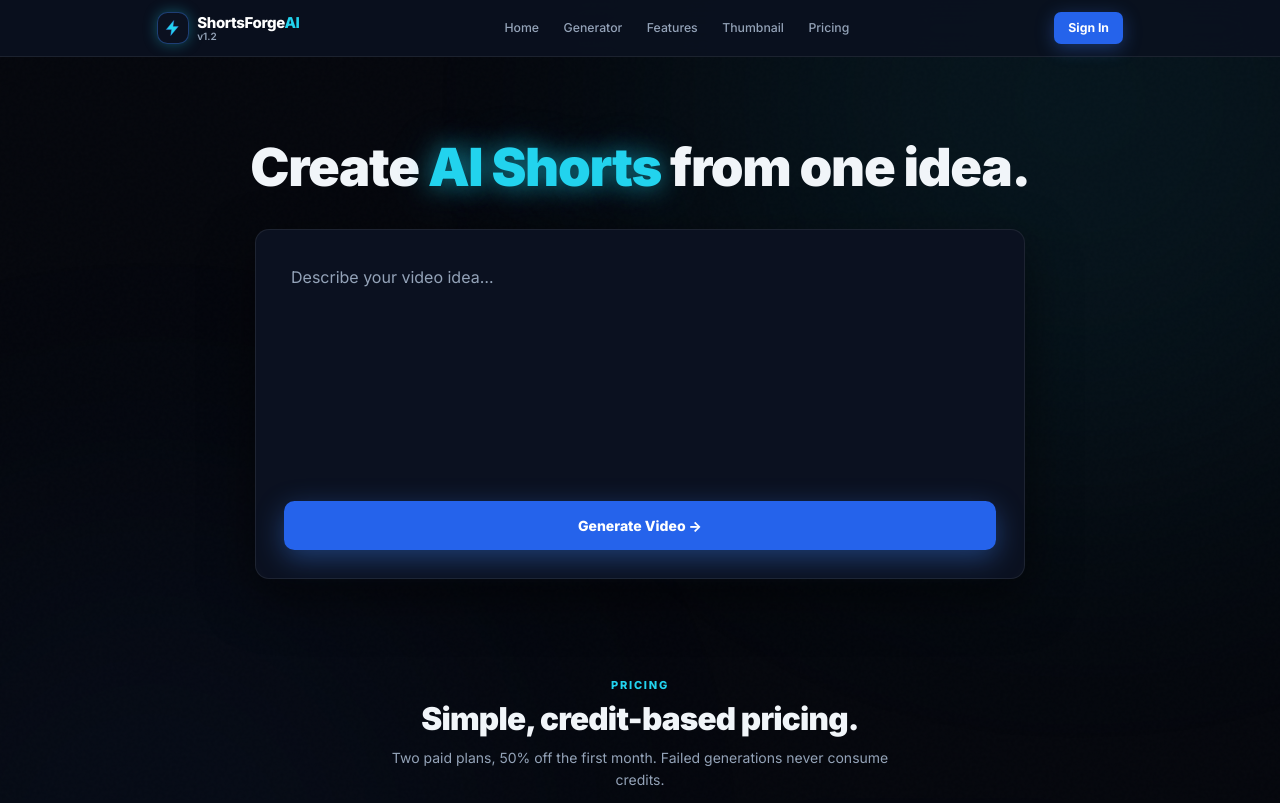
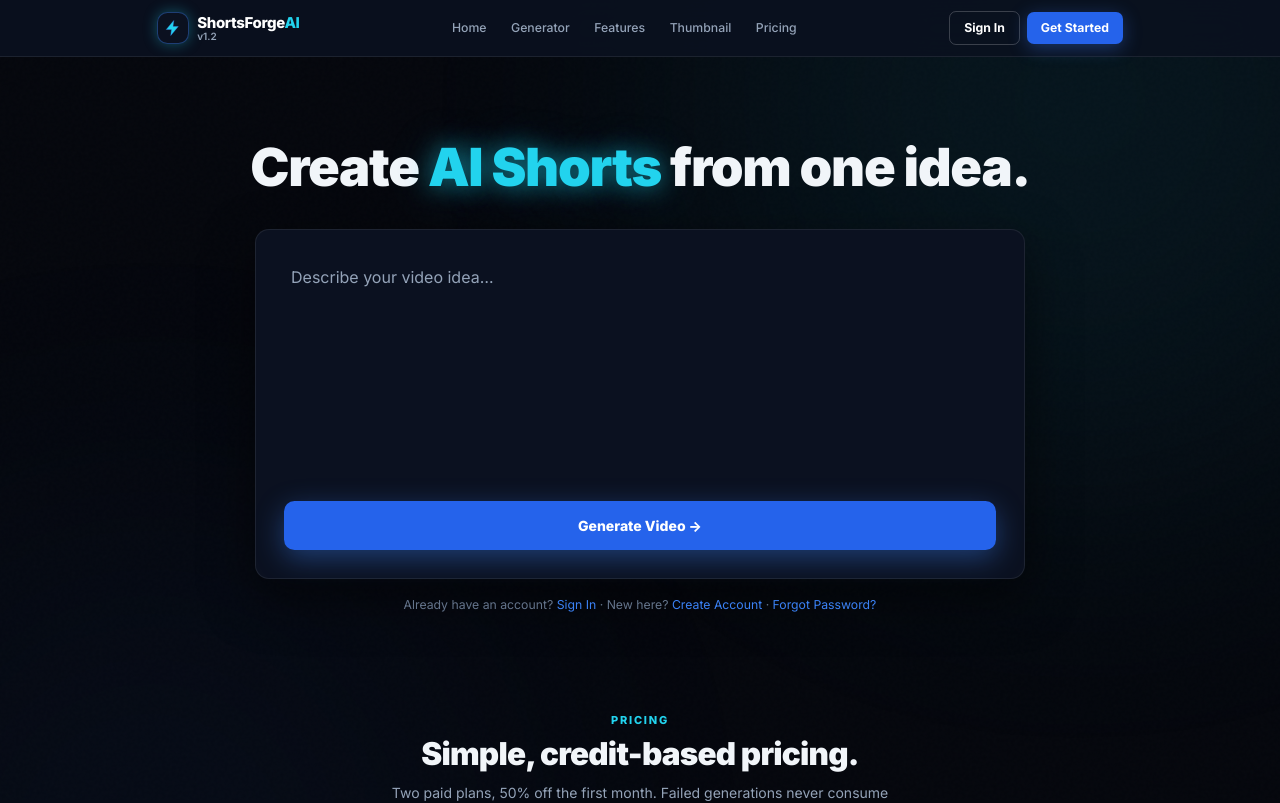
Before and after one commit to josephsskaf-hub/shortsforgeai, a Next.js app: page / in a window 1280 px wide. Shown: the top 803 px of the page. Built offline with nearby package versions, Linux system fonts and the light colour scheme; no server answers.

Commit message:
feat: push #076 auth buttons homepage sign-in signup forgot-password

```diff
--- a/app/HomePageClient.tsx
+++ b/app/HomePageClient.tsx
@@ -162,12 +162,20 @@ export default function HomePageClient({ initialUser }: HomePageClientProps) {
                 Dashboard
               </Link>
             ) : (
-              <Link
-                href="/login"
-                className="rounded-lg bg-[#2563EB] px-4 py-2 text-sm font-bold text-white shadow-[0_4px_18px_rgba(59,130,246,.35)] transition hover:bg-blue-500 hover:shadow-[0_6px_24px_rgba(34,211,238,.4)]"
-              >
-                Sign In
-              </Link>
+              <>
+                <Link
+                  href="/login"
+                  className="rounded-lg border border-white/20 px-4 py-2 text-sm font-bold text-white transition hover:bg-white/5"
+                >
+                  Sign In
+                </Link>
+                <Link
+                  href="/signup"
+                  className="rounded-lg bg-[#2563EB] px-4 py-2 text-sm font-bold text-white shadow-[0_4px_18px_rgba(59,130,246,.35)] transition hover:bg-blue-700 hover:shadow-[0_6px_24px_rgba(34,211,238,.4)]"
+                >
+                  Get Started
+                </Link>
+              </>
             )}
           </div>
 
@@ -254,6 +262,24 @@ export default function HomePageClient({ initialUser }: HomePageClientProps) {
             {submitting ? 'Loading…' : 'Generate Video →'}
           </button>
         </form>
+
+        {authChecked && !user && (
+          <p className="mx-auto mt-5 max-w-[770px] text-sm text-[#64748B]">
+            Already have an account?{' '}
+            <Link href="/login" className="text-[#3B82F6] hover:underline">
+              Sign In
+            </Link>{' '}
+            ·{' '}
+            New here?{' '}
+            <Link href="/signup" className="text-[#3B82F6] hover:underline">
+              Create Account
+            </Link>{' '}
+            ·{' '}
+            <Link href="/forgot-password" className="text-[#3B82F6] hover:underline">
+              Forgot Password?
+            </Link>
+          </p>
+        )}
       </section>
 
       {/* ───────── Pricing (also anchors Features) ───────── */}
```
